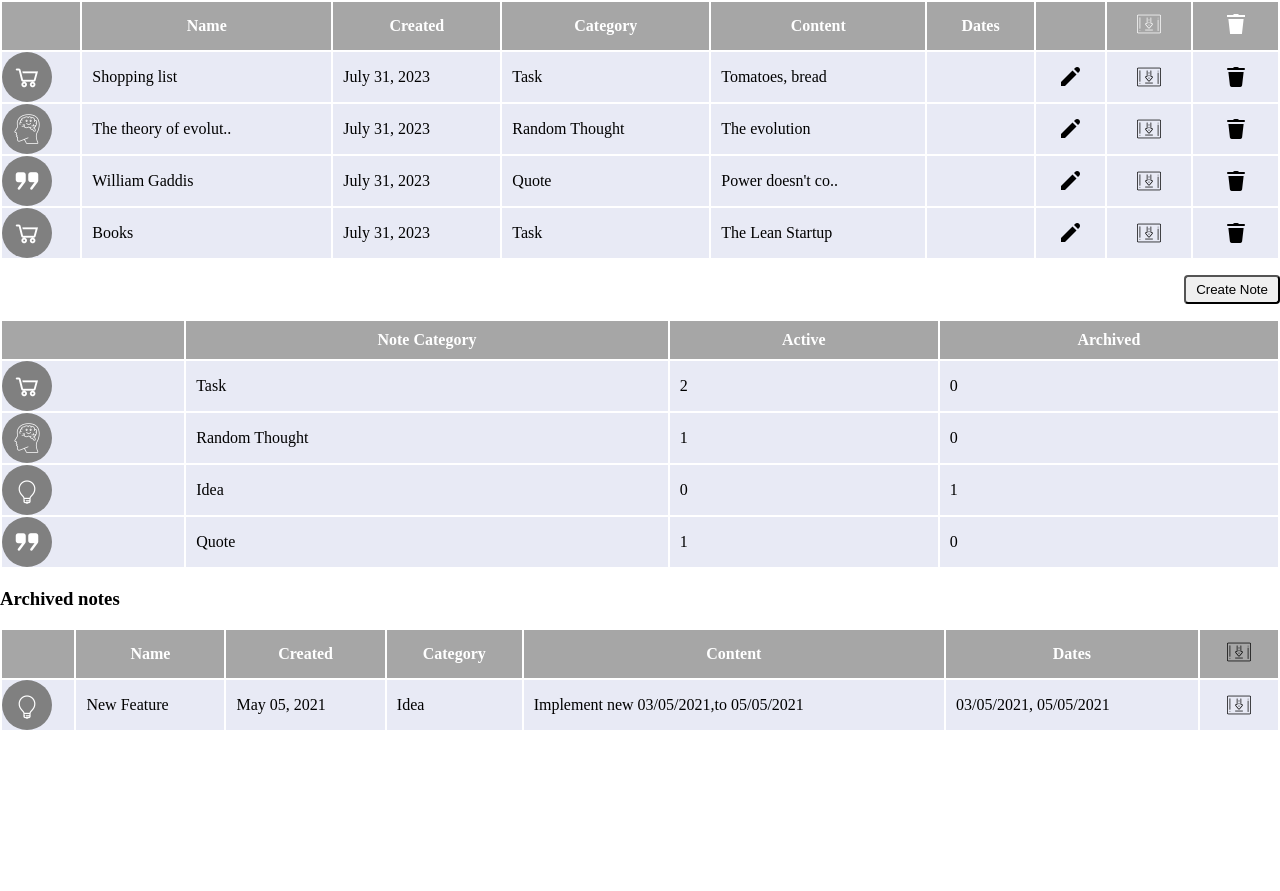
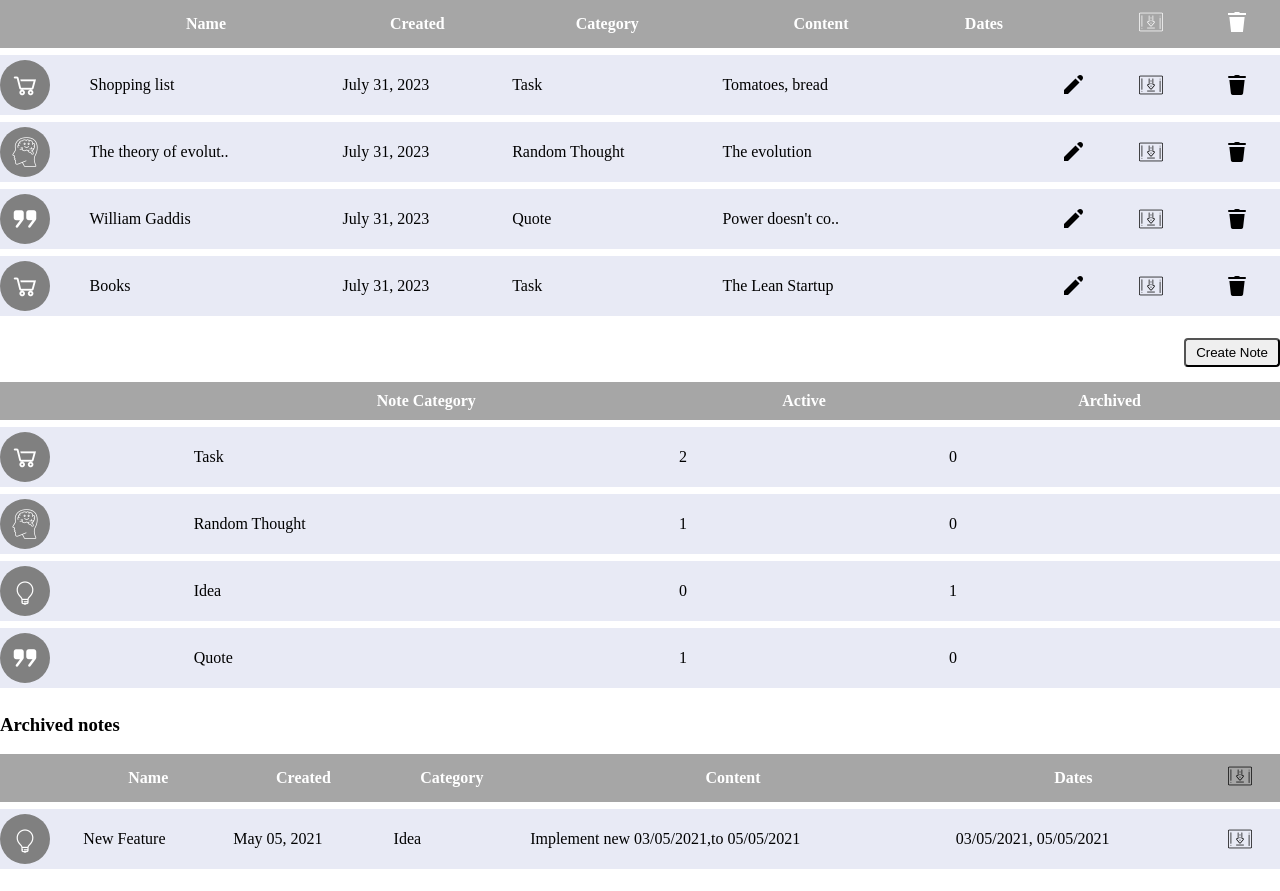
Before and after one commit to oberemok-oksana/notes-project, a website built with Vite: page index.html in a window 1280 px wide. Before the commit the page ends 800 px from the top, so only its background shows below. Built offline with nearby package versions, Linux system fonts and the light colour scheme; files whose address does not match are found by name.

Commit message:
edit borders for tr

```diff
--- a/style.css
+++ b/style.css
@@ -5,7 +5,7 @@ body {
 .table {
   width: 100%;
   margin-bottom: 15px;
-  /* border-collapse: collapse; */
+  border-collapse: collapse;
 }
 
 .table-head {
@@ -21,6 +21,9 @@ body {
 .table-data {
   background-color: #e8eaf5;
   border-spacing: 5px;
+  border-top: 7px solid #fff;
+  margin: 10px 0;
+  border-bottom: 7px solid #fff;
 }
 
 .table-data td {
@@ -59,6 +62,7 @@ body {
   width: fit-content;
   height: fit-content;
   padding: 10px;
+  margin: 5px 0;
   border-radius: 50%;
 }
 
```
